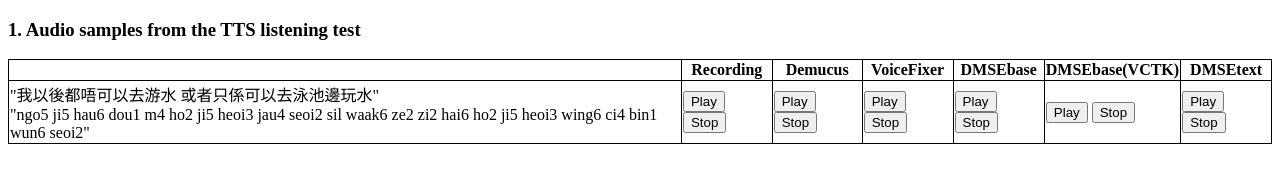
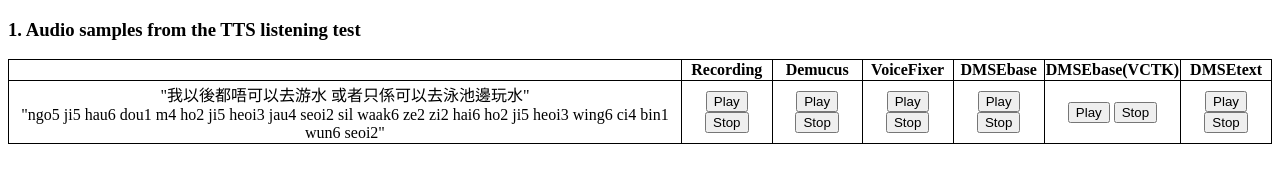
Before and after one commit to yusheng617/dmse4tts.github.io, a plain HTML site: page index.html in a window 1280 px wide. Drawn offline with Linux system fonts and the light colour scheme.

Commit message:
Update index.html

```diff
--- a/index.html
+++ b/index.html
@@ -12,6 +12,9 @@
         table {
             width: 100%;
             border-collapse: collapse;
+        }
+        td {
+        text-align: center;
         }
     </style>
 </head>
@@ -48,39 +51,51 @@
             <td><audio id='D1_ori' style='display:none'>
                     <source src="tts_samples/Original/D1.wav" type="audio/wav">
                 </audio>
+                <div>
                     <button onclick="stopAllAudios(); document.getElementById('D1_ori').play()">Play</button>
                     <button onclick="stopAudio(document.getElementById('D1_ori'))">Stop</button>
+                </div>
             </td>
             <td><audio id='D1_demucs' style='display:none'>
                     <source src="tts_samples/Demucs/D1.wav" type="audio/wav">
                 </audio>
+                <div>
                     <button onclick="stopAllAudios(); document.getElementById('D1_demucs').play()">Play</button>
                     <button onclick="stopAudio(document.getElementById('D1_demucs'))">Stop</button>
+                </div>
             </td>
             <td><audio id='D1_voicefixer' style='display:none'>
                     <source src="tts_samples/VoiceFixer/D1.wav" type="audio/wav">
                 </audio>
+                <div>
                     <button onclick="stopAllAudios(); document.getElementById('D1_voicefixer').play()">Play</button>
                     <button onclick="stopAudio(document.getElementById('D1_voicefixer'))">Stop</button>
+                </div>
             </td>
             <td><audio id='D1_diffnotext' style='display:none'>
                     <source src="tts_samples/DMSEbase/D1.wav" type="audio/wav">
                 </audio>
+                <div>
                     <button onclick="stopAllAudios(); document.getElementById('D1_diffnotext').play()">Play</button>
                     <button onclick="stopAudio(document.getElementById('D1_diffnotext'))">Stop</button>
+                </div>
             </td>
             <td><audio id='D1_diffvctk' style='display:none'>
                     <source src="tts_samples/DMSEbase_VCTK/D1.wav" type="audio/wav">
                 </audio>
+                <div>
                     <button onclick="stopAllAudios(); document.getElementById('D1_diffvctk').play()">Play</button>
                     <button onclick="stopAudio(document.getElementById('D1_diffvctk'))">Stop</button>
+                </div>
             </td>
             <td>
                 <audio id='D1_diff' style='display:none'>
                     <source src="tts_samples/DMSEtext/D1.wav" type="audio/wav">
                 </audio>
+                <div>
                     <button onclick="stopAllAudios(); document.getElementById('D1_diff').play()">Play</button>
                     <button onclick="stopAudio(document.getElementById('D1_diff'))">Stop</button>
+                </div>
             </td>
         </tr>
 
```
Lines whose indentation alone changed are shown as unchanged.
